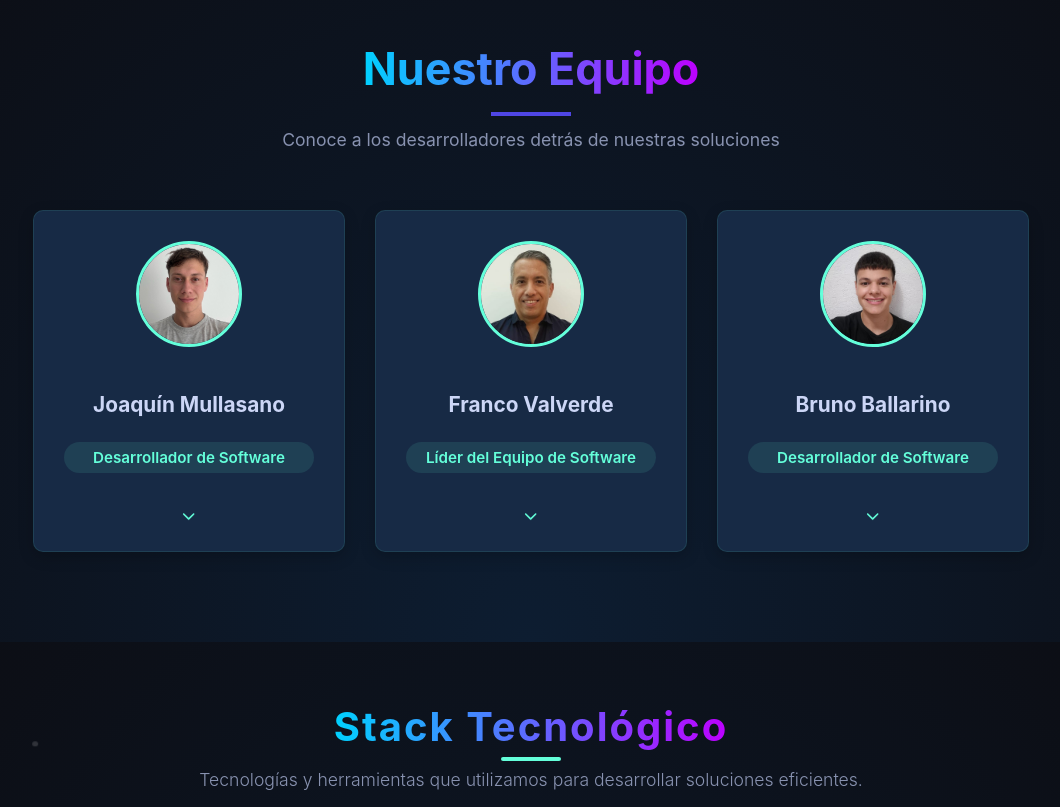
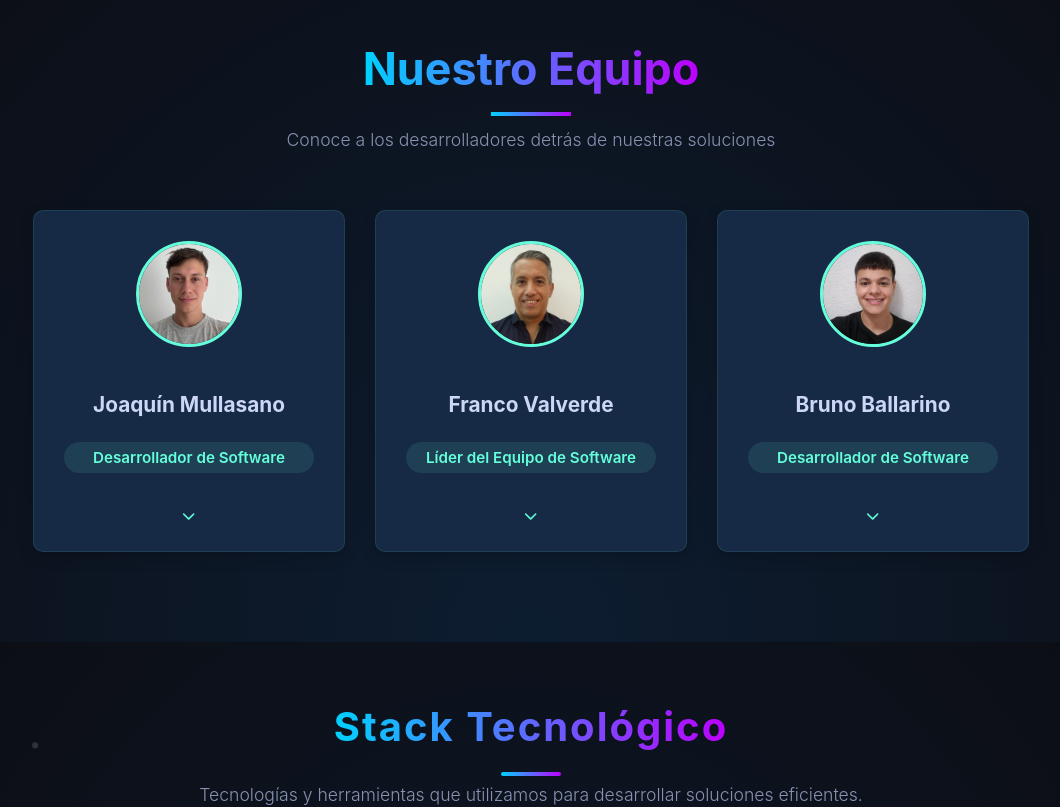
Before and after one commit to Brunoball/3devs_solutions, a React (Create React App) app in the folder frontend/: page / in a window 1280 px wide. Shown: the part 2060-2867 px from the top of the page, without its empty margins (109-1169 px from the left). Built offline with nearby package versions, Linux system fonts and the light colour scheme.

Commit message:
Detalles

```diff
--- a/frontend/src/Desarrolladores.css
+++ b/frontend/src/Desarrolladores.css
@@ -741,7 +741,7 @@ scroll-margin-top: 4rem;
   position: absolute;
   width: 80px;
   height: 4px;
-  background: #4f46e5; /* Violeta */
+  background: linear-gradient(90deg, #00d1ff, #bd00ff); /* Violeta */
   bottom: -20px;
   left: 50%;
   transform: translateX(-50%);
@@ -896,13 +896,14 @@ scroll-margin-top: 4rem;
   position: absolute;
   width: 80px;
   height: 4px;
-  background: #4f46e5;
+  background: linear-gradient(90deg, #00d1ff, #bd00ff);
   bottom: -20px;
   left: 50%;
   transform: translateX(-50%);
 }
 
 .sub-title {
+  font-weight: 300;
   font-size: 1.1rem;
   color: #8892b0;
   margin-bottom: 60px;
@@ -1178,6 +1179,7 @@ scroll-margin-top: 4rem;
 }
 
 .section-title {
+  padding-bottom: 15px;
   font-size: 3.5rem;
   font-weight: 800;
   margin-bottom: 1rem;
@@ -1871,7 +1873,7 @@ scroll-margin-top: 4rem;
   position: absolute;
   width: 60px;
   height: 4px;
-  background: var(--accent-color);
+  background: linear-gradient(90deg, #00d1ff, #bd00ff);
   bottom: -10px;
   left: 50%;
   transform: translateX(-50%);
@@ -2145,6 +2147,7 @@ scroll-margin-top: 4rem;
   }
       .section-title {
     font-size: 2rem;
+    padding-bottom: 15px;
   }
   .section-header{
     padding: 0 0 2rem 0;
```
